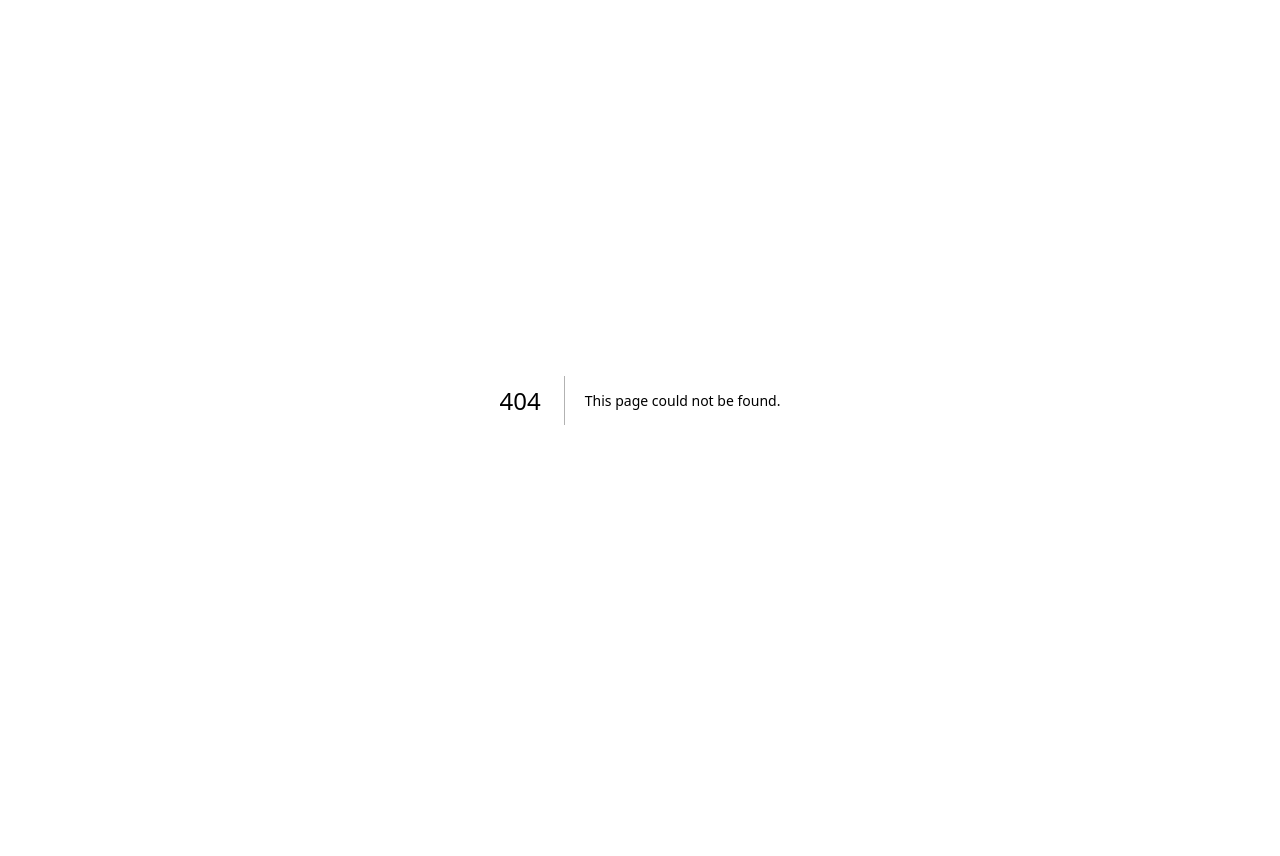
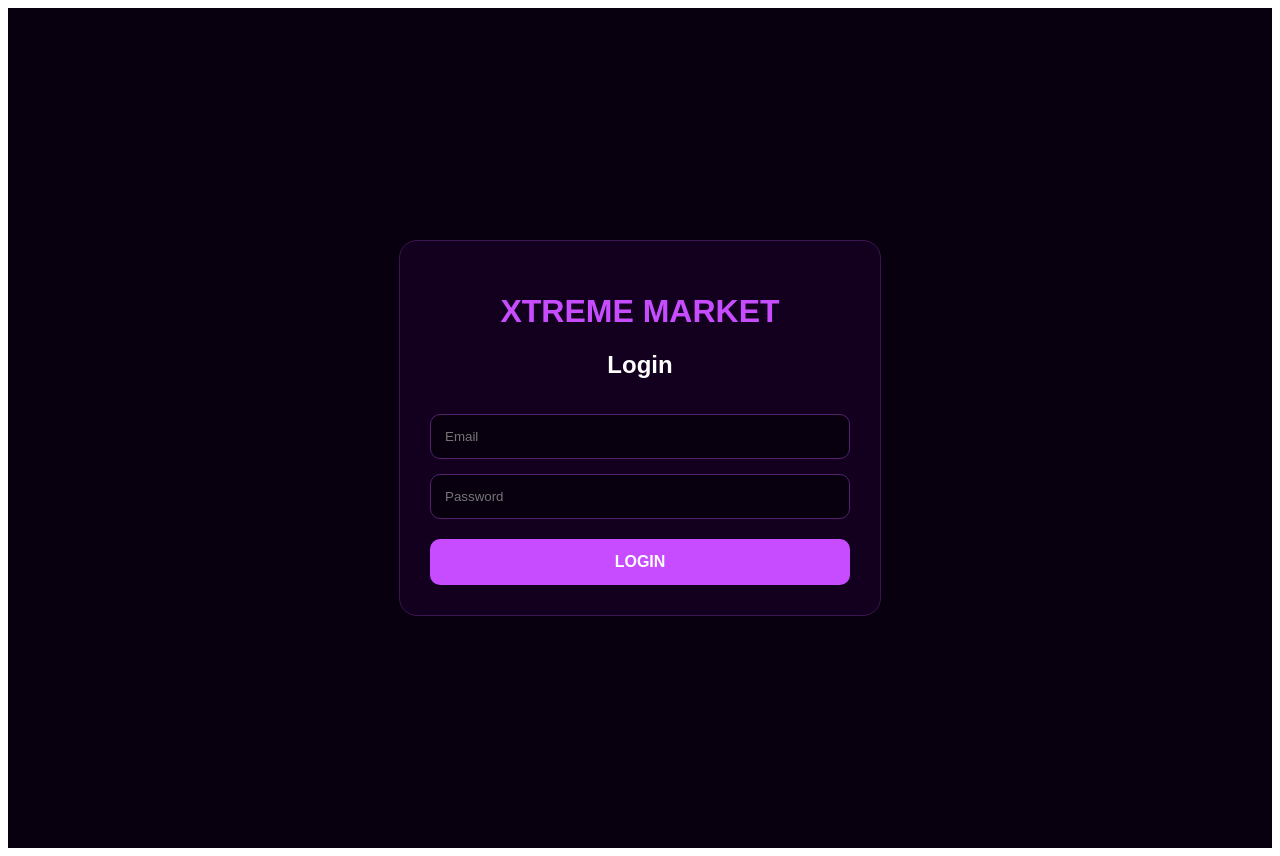
Before and after one commit to Awesome028/Xtreme-Market-, a Next.js app: page /login in a window 1280 px wide. Before the commit this address had no page. Before the commit the page ends 800 px from the top, so only its background shows below. Built offline with nearby package versions, Linux system fonts and the light colour scheme; no server answers.

Commit message:
Create app/login/page.js

```diff
--- /dev/null
+++ b/app/login/page.js
@@ -0,0 +1,120 @@
+"use client";
+
+import { useState } from "react";
+import { supabase } from "../../lib/supabase";
+
+export default function LoginPage() {
+  const [email, setEmail] = useState("");
+  const [password, setPassword] = useState("");
+  const [message, setMessage] = useState("");
+
+  async function handleLogin(e) {
+    e.preventDefault();
+
+    setMessage("Logging in...");
+
+    const { error } = await supabase.auth.signInWithPassword({
+      email,
+      password,
+    });
+
+    if (error) {
+      setMessage(error.message);
+      return;
+    }
+
+    setMessage("Login successful!");
+  }
+
+  return (
+    <main
+      style={{
+        minHeight: "100vh",
+        background: "#08000f",
+        color: "white",
+        fontFamily: "Arial, sans-serif",
+        display: "flex",
+        justifyContent: "center",
+        alignItems: "center",
+        padding: "20px",
+      }}
+    >
+      <form
+        onSubmit={handleLogin}
+        style={{
+          width: "100%",
+          maxWidth: "420px",
+          background: "#13001f",
+          padding: "30px",
+          borderRadius: "18px",
+          border: "1px solid #3b1452",
+        }}
+      >
+        <h1 style={{ color: "#c84cff", textAlign: "center" }}>
+          XTREME MARKET
+        </h1>
+
+        <h2 style={{ textAlign: "center" }}>Login</h2>
+
+        <input
+          type="email"
+          placeholder="Email"
+          value={email}
+          onChange={(e) => setEmail(e.target.value)}
+          required
+          style={{
+            width: "100%",
+            boxSizing: "border-box",
+            padding: "14px",
+            marginTop: "15px",
+            background: "#08000f",
+            color: "white",
+            border: "1px solid #54206e",
+            borderRadius: "10px",
+          }}
+        />
+
+        <input
+          type="password"
+          placeholder="Password"
+          value={password}
+          onChange={(e) => setPassword(e.target.value)}
+          required
+          style={{
+            width: "100%",
+            boxSizing: "border-box",
+            padding: "14px",
+            marginTop: "15px",
+            background: "#08000f",
+            color: "white",
+            border: "1px solid #54206e",
+            borderRadius: "10px",
+          }}
+        />
+
+        <button
+          type="submit"
+          style={{
+            width: "100%",
+            marginTop: "20px",
+            padding: "14px",
+            background: "#c84cff",
+            color: "white",
+            border: "none",
+            borderRadius: "10px",
+            fontWeight: "bold",
+            fontSize: "16px",
+          }}
+        >
+          LOGIN
+        </button>
+
+        {message && (
+          <p style={{ marginTop: "20px", textAlign: "center" }}>
+            {message}
+          </p>
+        )}
+      </form>
+    </main>
+  );
+}
```
